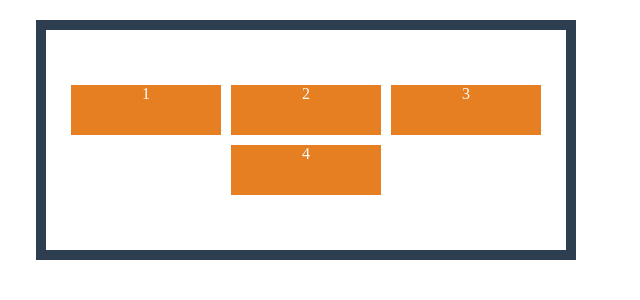
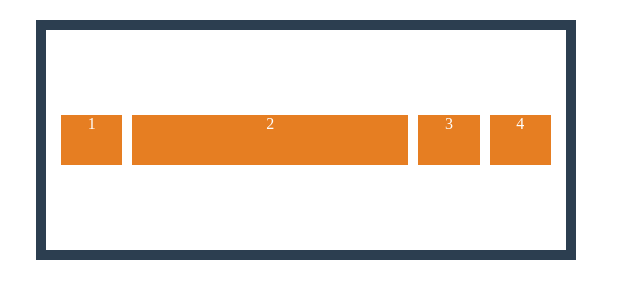
Before and after one commit to moi6rs/anuncios, an Angular app: page /home in a window 1280 px wide. Shown: the top 300 px of the page, without its empty margins (0-640 px from the left). Built offline with nearby package versions, Linux system fonts and the light colour scheme.

Commit message:
Elementos hijo flex-grow

```diff
--- a/src/app/home/home.component.scss
+++ b/src/app/home/home.component.scss
@@ -13,22 +13,27 @@
   display: -ms-flexbox;
   display:flex;
 
-  flex-wrap:wrap;
+  flex-wrap:nowrap;
   flex-direction: row;
   //flex-flow: row wrap;
 
   justify-content: center;
-  // align-items: center;
+  align-items: center;
 
-  align-content: center;
+  //align-content: center;
 }
 .elemento {
+  flex-grow: 1;
   color: #fff;
   margin: 5px;
 
-  flex-basis:150px;
+  flex-basis:50px;
 
   height: 50px;
   background: #E67E22;
   text-align:  center;
 }
+
+.elemento2 {
+  flex-grow: 20;
+}
```
